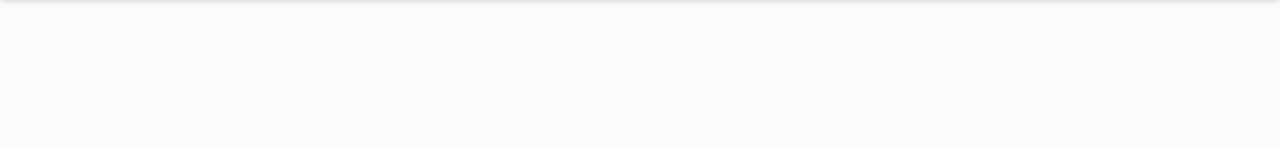
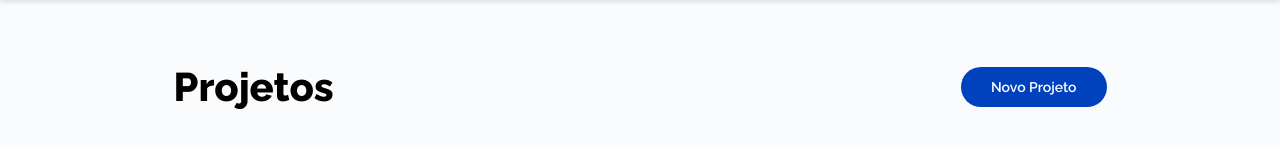
Before and after one commit to hallysonbr/html-devfreela, a plain HTML site: page list.html in a window 1280 px wide. Shown: the part 96-244 px from the top of the page. Drawn offline with Linux system fonts and the light colour scheme.

Commit message:
Criando botão versão small e criando div de tabela

```diff
--- a/list.html
+++ b/list.html
@@ -65,7 +65,15 @@
             </div>
           </div>
         </header>
-        <main class="main-content"></main>
+        <main class="main-content -one-col">
+          <div class="title-button">
+            <h1 class="title">Projetos</h1>
+            <div class="button-wrapper">
+              <button class="dv-button -small">Novo Projeto</button>
+            </div>
+          </div>
+          <div class="table-wrapper"></div>
+        </main>
       </div>
     </div>
   </body>
--- a/style/components/dv-button.css
+++ b/style/components/dv-button.css
@@ -12,6 +12,12 @@
   transition: background-color 0.5s;
 }
 
+.dv-button.-small {
+  font-size: calc(var(--dv-font-size-base) + 4px);
+  font-weight: 600;
+  padding: 12px 30px;
+}
+
 .dv-button:hover {
   background-color: var(--dv-color-primary-light);
 }
--- a/style/objects/dv-wrapper.css
+++ b/style/objects/dv-wrapper.css
@@ -7,6 +7,10 @@
   display: grid;
   grid-template-columns: 1fr 1fr;
   padding-top: var(--dv-header-size);
+}
+
+.dv-wrapper >.main-content.-one-col {
+  grid-template-columns: 1fr;
 }
 
 .dv-wrapper >.main-content >.left {
--- a/style/pages/list.css
+++ b/style/pages/list.css
@@ -0,0 +1,19 @@
+.dv-list >.dv-wrapper >.main-content >.title-button {
+  margin-top: 70px;
+  display: flex;
+  width: 100%;
+  justify-content: space-between;
+}
+
+.dv-list >.dv-wrapper >.main-content >.title-button >.title {
+  font-size: calc(var(--dv-font-size-base) + 30px);
+  font-weight: 700;
+}
+
+.dv-list >.dv-wrapper >.main-content >.tittle-button >.button-wrapper {
+
+}
+
+.dv-list >.dv-wrapper >.main-content >.table-wrapper {
+  margin-top: 32px;
+}
```
